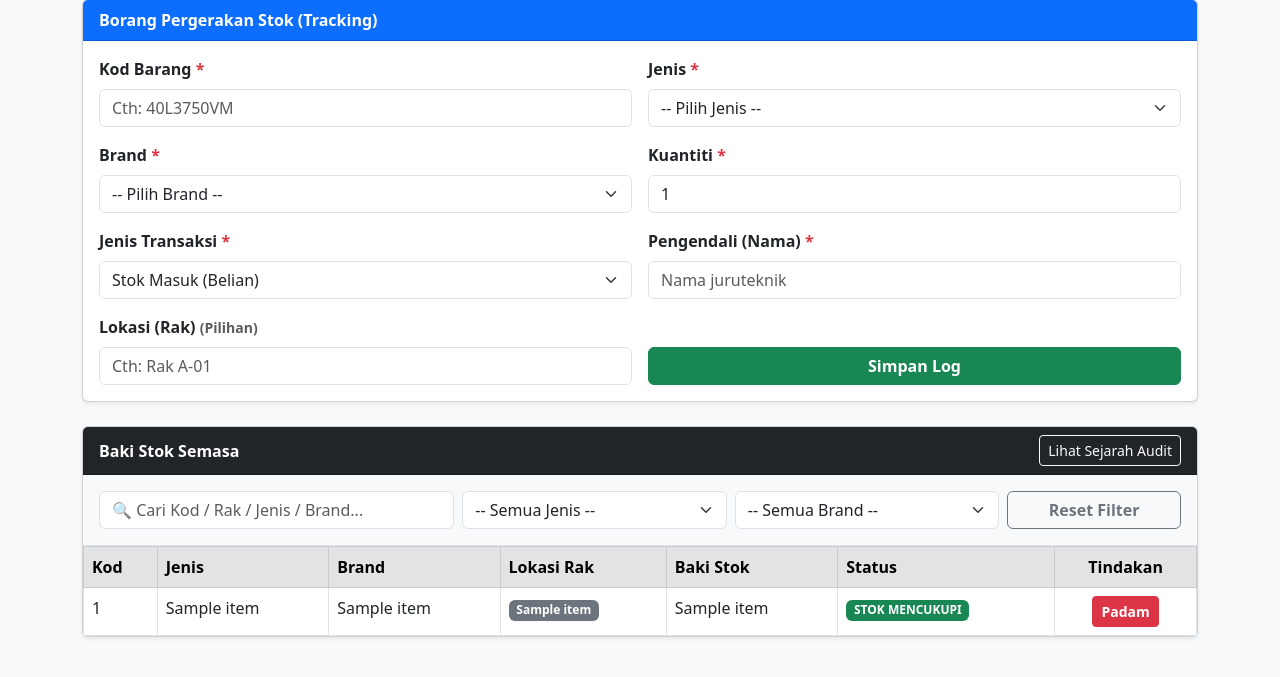
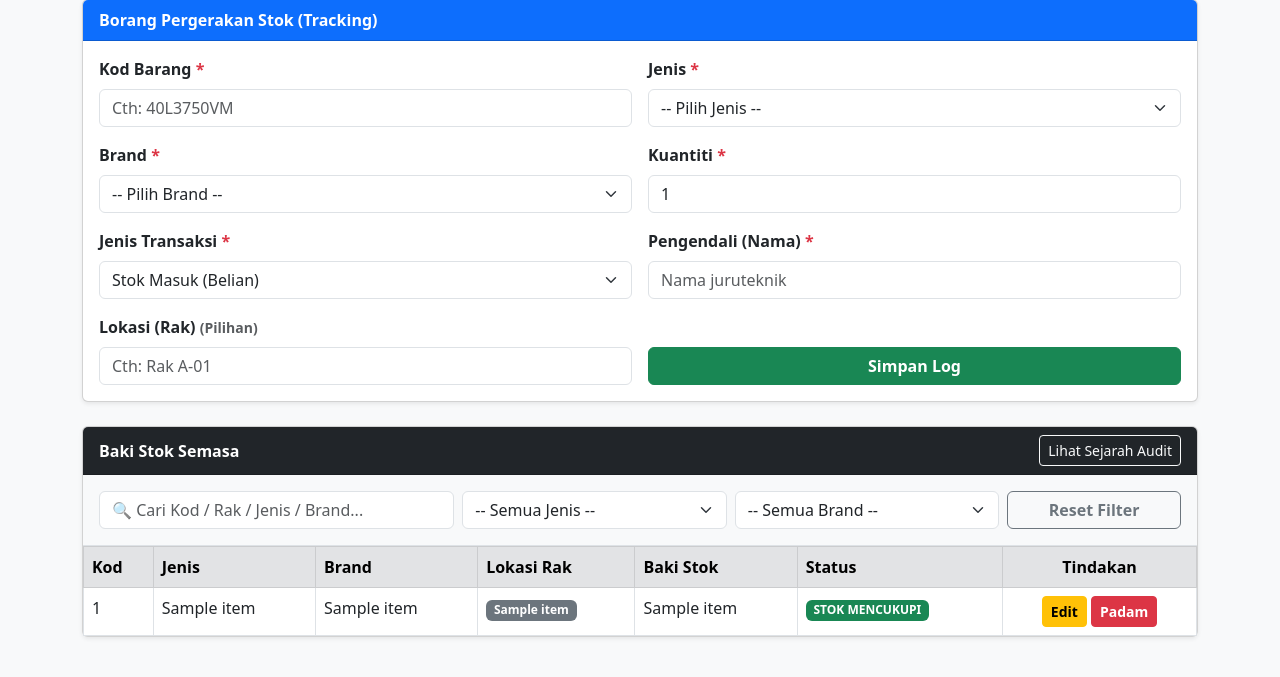
Before and after one commit to syafiqahsyukri19-gif/MITS, a Flask app: page / in a window 1280 px wide. Shown: the part 87-764 px from the top of the page. Run offline with Flask 3, Linux system fonts and the light colour scheme; a database or web service that is not in the repository returns one stand-in record (values such as "Sample title"); some libraries are stand-ins or nearby versions.

Commit message:
action updated code

```diff
--- a/app.py
+++ b/app.py
@@ -276,6 +276,52 @@ def delete_item():
   )
   return redirect(url_for("dashboard"))
 
+@app.route('/edit-stock', methods=['POST'])
+def edit_stock():
+    kod = request.form.get('kod')
+    jenis = request.form.get('jenis')
+    brand = request.form.get('brand')
+    rack = request.form.get('rack', '-').strip() or '-'
+    new_qty = int(request.form.get('new_qty', 0))
+    handled_by = request.form.get('handled_by', '').strip() or 'Pengguna'
+
+    tarikh_semasa = datetime.now().strftime("%Y-%m-%d %H:%M:%S")
+
+    conn = get_db_connection()
+    cursor = conn.cursor()
+
+    # 1. Dapatkan stok semasa dari log
+    cursor.execute("""
+        SELECT COALESCE(SUM(CASE WHEN txn_type = 'IN' THEN qty WHEN txn_type = 'OUT' THEN -qty END), 0)
+        FROM stock_logs
+        WHERE item_code = %s AND item_type = %s AND brand = %s
+          AND COALESCE(NULLIF(REPLACE(rack_location, ' (DIPADAM)', ''), ''), '-') = %s
+    """, (kod, jenis, brand, rack))
+
+    row = cursor.fetchone()
+    current_qty = row[0] if row else 0
+
+    diff = new_qty - current_qty
+
+    # 2. Jika ada perubahan stok, rekod transaksi laras stok
+    if diff != 0:
+        txn_type = 'IN' if diff > 0 else 'OUT'
+        qty_change = abs(diff)
+
+        cursor.execute("""
+            INSERT INTO stock_logs (timestamp, item_code, item_type, brand, txn_type, qty, handled_by, rack_location)
+            VALUES (%s, %s, %s, %s, %s, %s, %s, %s)
+        """, (tarikh_semasa, kod, jenis, brand, txn_type, qty_change, f"{handled_by} (Kemas Kini Stok)", rack))
+
+        conn.commit()
+        flash(f"Stok untuk '{kod}' berjaya dikemas kini daripada {current_qty} ke {new_qty}!", "success")
+    else:
+        flash("Tiada perubahan dibuat pada kuantiti stok.", "info")
+
+    cursor.close()
+    conn.close()
+
+    return redirect(url_for('dashboard'))
 
 if __name__ == "__main__":
   app.run(debug=True, port=5000)
--- a/templates/dashboard.html
+++ b/templates/dashboard.html
@@ -178,6 +178,15 @@
                                 {% endif %}
                             </td>
                             <td class="text-center">
+                                <div class="d-flex justify-content-center gap-1">
+                                    <!-- Butang Edit Stok -->
+                                    <button type="button"
+                                            class="btn btn-sm btn-warning fw-bold"
+                                            onclick="openEditModal('{{ item[0] }}', '{{ item[1] }}', '{{ item[2] }}', '{{ item[3] }}', '{{ item[4] }}')">
+                                        Edit
+                                    </button>
+
+                                    <!-- Butang Padam -->
                                     <form action="/delete" method="POST" onsubmit="return confirmDelete(this, '{{ item[0] }}', '{{ item[3] }}');" style="margin: 0;">
                                         <input type="hidden" name="kod" value="{{ item[0] }}">
                                         <input type="hidden" name="jenis" value="{{ item[1] }}">
@@ -186,6 +195,7 @@
                                         <input type="hidden" name="handled_by" class="handled-by-input">
                                         <button type="submit" class="btn btn-sm btn-danger fw-bold">Padam</button>
                                     </form>
+                                </div>
                             </td>
                         </tr>
                         {% else %}
@@ -247,6 +257,45 @@
         <div class="modal-footer">
           <button type="button" class="btn btn-secondary" data-bs-dismiss="modal">Batal</button>
           <button type="submit" class="btn btn-primary fw-bold">Simpan</button>
+        </div>
+      </form>
+    </div>
+  </div>
+</div>
+
+<!-- MODAL POPUP: EDIT STOK -->
+<div class="modal fade" id="modalEditStok" tabindex="-1" aria-hidden="true">
+  <div class="modal-dialog">
+    <div class="modal-content">
+      <form action="/edit-stock" method="POST">
+        <div class="modal-header bg-warning text-dark">
+          <h5 class="modal-title fw-bold">Kemas Kini Stok</h5>
+          <button type="button" class="btn-close" data-bs-dismiss="modal" aria-label="Close"></button>
+        </div>
+        <div class="modal-body">
+          <input type="hidden" name="kod" id="edit_item_code">
+          <input type="hidden" name="jenis" id="edit_item_type">
+          <input type="hidden" name="brand" id="edit_brand">
+          <input type="hidden" name="rack" id="edit_rack">
+
+          <div class="mb-3">
+            <label class="form-label fw-bold">Kod Barang</label>
+            <input type="text" id="display_item_code" class="form-control" readonly disabled>
+          </div>
+
+          <div class="mb-3">
+            <label class="form-label fw-bold">Baki Stok Baharu <span class="text-danger">*</span></label>
+            <input type="number" name="new_qty" id="edit_new_qty" min="0" class="form-control" required>
+          </div>
+
+          <div class="mb-3">
+            <label class="form-label fw-bold">Pengendali (Nama) <span class="text-danger">*</span></label>
+            <input type="text" name="handled_by" class="form-control" placeholder="Nama anda" required>
+          </div>
+        </div>
+        <div class="modal-footer">
+          <button type="button" class="btn btn-secondary" data-bs-dismiss="modal">Batal</button>
+          <button type="submit" class="btn btn-warning fw-bold">Simpan Perubahan</button>
         </div>
       </form>
     </div>
@@ -316,6 +365,18 @@
         filterTable();
     }
 
+    function openEditModal(kod, jenis, brand, rack, qty) {
+    document.getElementById('edit_item_code').value = kod;
+    document.getElementById('display_item_code').value = kod;
+    document.getElementById('edit_item_type').value = jenis;
+    document.getElementById('edit_brand').value = brand;
+    document.getElementById('edit_rack').value = rack;
+    document.getElementById('edit_new_qty').value = qty;
+
+    var editModal = new bootstrap.Modal(document.getElementById('modalEditStok'));
+    editModal.show();
+}
+
     function confirmDelete(form, kod, rack) {
         let msg = "Betul ke nak delete item '" + kod + "'";
         if (rack && rack !== '-') {
```
Lines whose indentation alone changed are shown as unchanged.
